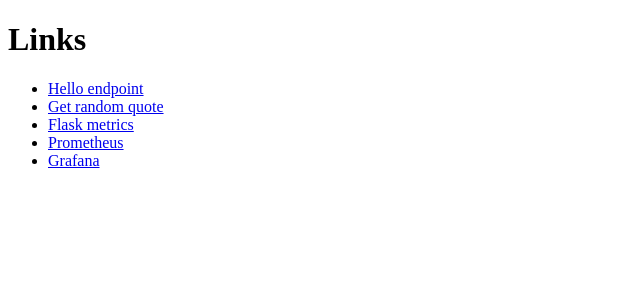
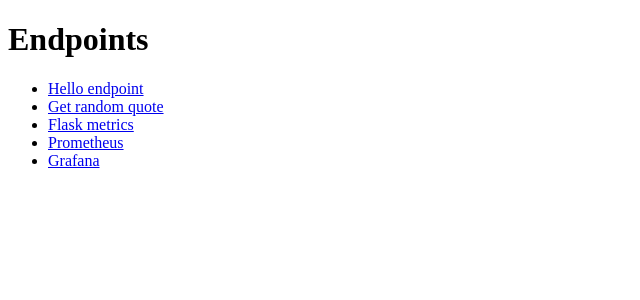
Before and after one commit to petter584/quote-generator, a Flask app: page / in a window 1280 px wide. Shown: the top 300 px of the page, without its empty margins (0-640 px from the left). Run offline with Flask 3, Linux system fonts and the light colour scheme.

Commit message:
pipeline

```diff
--- a/templates/index.html
+++ b/templates/index.html
@@ -4,7 +4,7 @@
   <title>Landing page.</title>
 </head>
 <body>
-  <h1>Links</h1>
+  <h1>Endpoints</h1>
   <ul>
     <li><a href="http://34.201.2.135/hello">Hello endpoint</a></li>
     <li><a href="http://34.201.2.135/quote">Get random quote</a></li>
```
